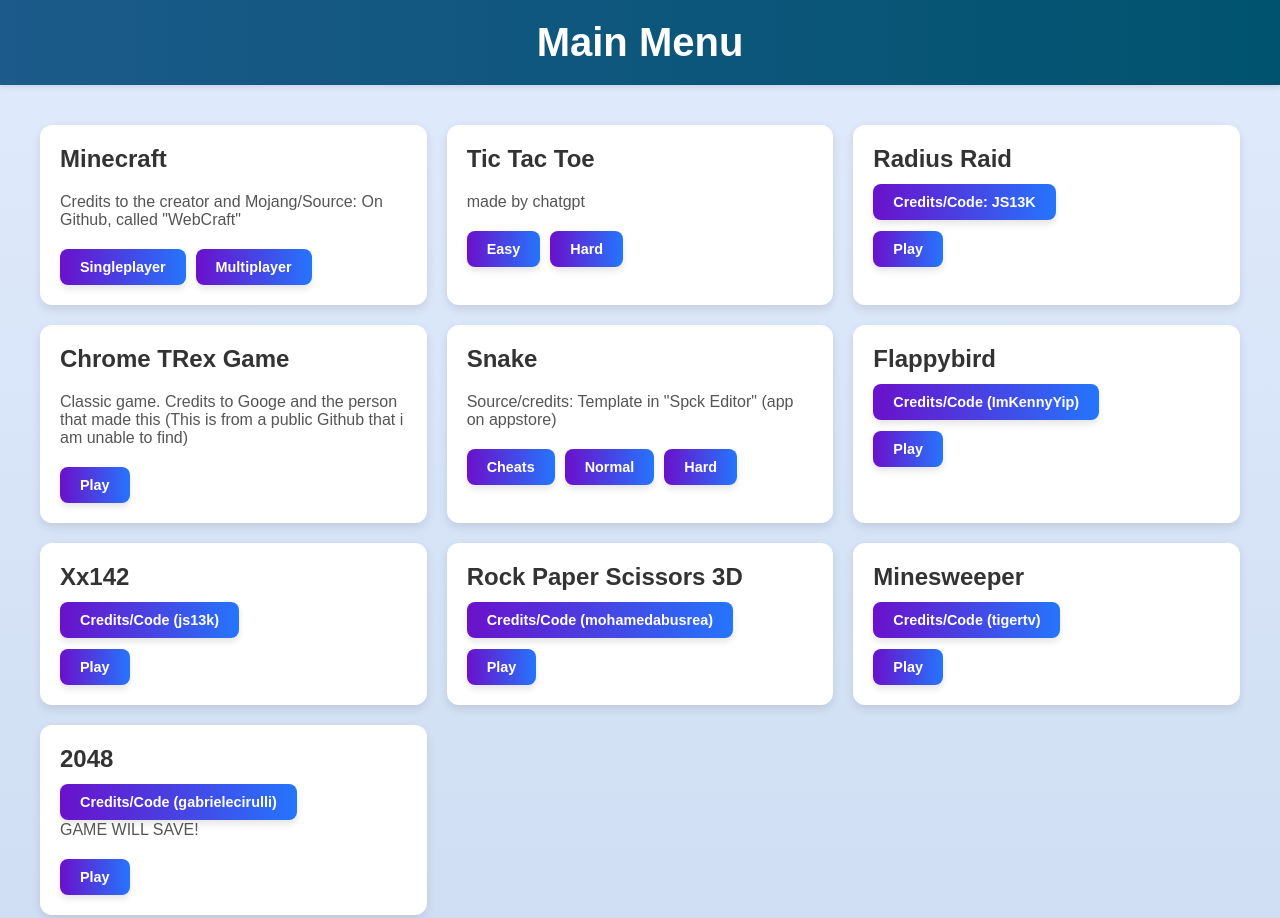
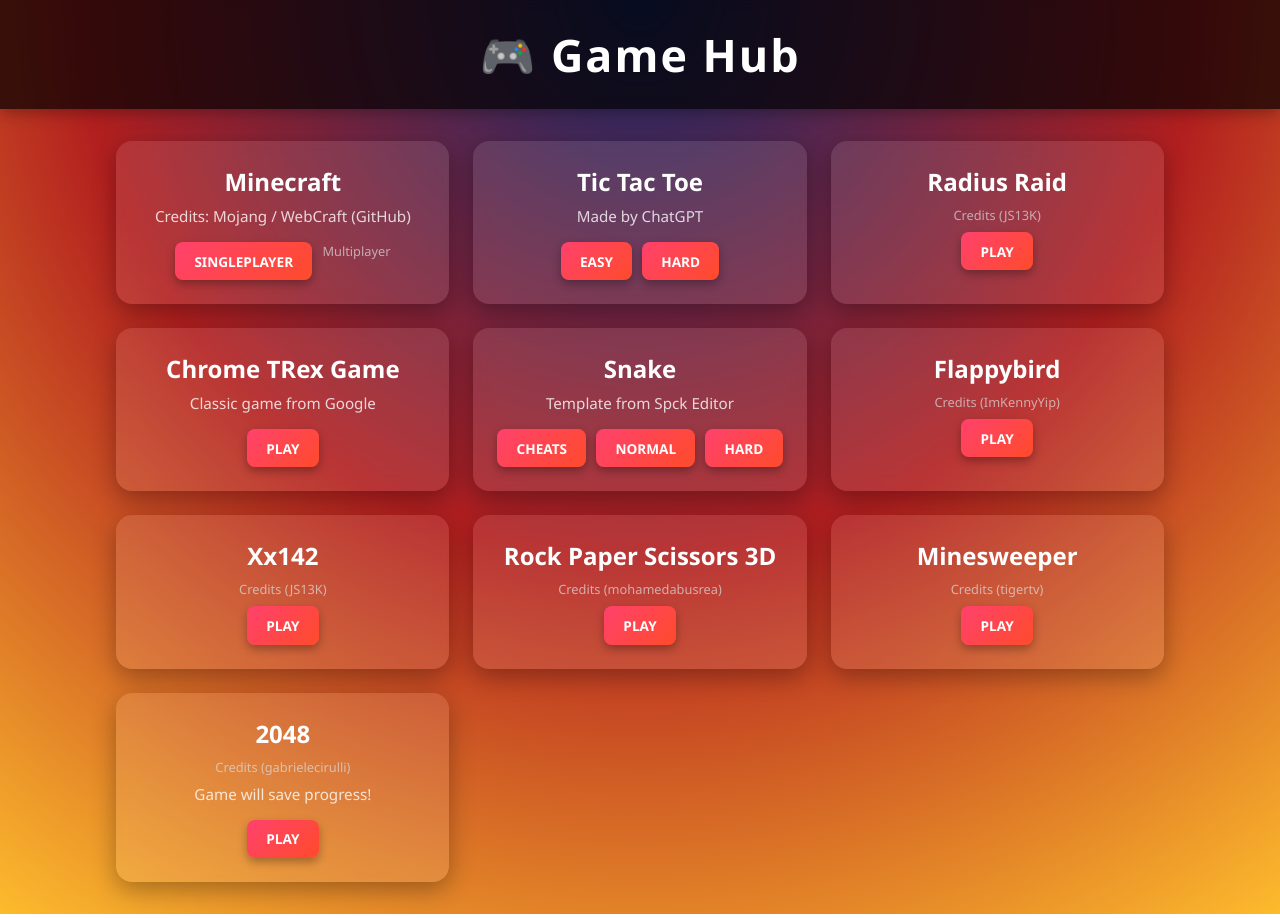
Before and after one commit to WhatDoIDo125/game, a plain HTML site: page index.html in a window 1280 px wide. Shown: the top 918 px of the page. Drawn offline with Linux system fonts and the light colour scheme.

Commit message:
Update index.html

```diff
--- a/index.html
+++ b/index.html
@@ -1,127 +1,143 @@
 <!DOCTYPE html>
 <html lang="de">
-
 <head>
   <meta charset="UTF-8">
   <meta name="viewport" content="width=device-width, initial-scale=1.0">
   <title>Main Menu</title>
   <style>
-    body {
-      font-family: 'Arial', sans-serif;
-      background: linear-gradient(to bottom, #e0eafc, #cfdef3);
+    * {
       margin: 0;
       padding: 0;
+      box-sizing: border-box;
+    }
+
+    body {
+      font-family: "Segoe UI", Roboto, sans-serif;
+      background: radial-gradient(circle at top, #1a2a6c, #b21f1f, #fdbb2d);
+      min-height: 100vh;
+      display: flex;
+      flex-direction: column;
     }
 
     header {
-      background: linear-gradient(to right, #1b5a8a, #00536e);
+      background: rgba(0, 0, 0, 0.7);
+      backdrop-filter: blur(6px);
       color: white;
       text-align: center;
-      padding: 20px 0;
-      box-shadow: 0 2px 5px rgba(0, 0, 0, 0.1);
+      padding: 1.5rem 0;
+      box-shadow: 0 4px 15px rgba(0, 0, 0, 0.3);
     }
 
     header h1 {
-      margin: 0;
-      font-size: 2.5em;
+      font-size: 2.8rem;
+      letter-spacing: 2px;
     }
 
     main {
+      flex: 1;
       max-width: 1200px;
-      margin: 30px auto;
-      padding: 10px;
+      margin: 2rem auto;
+      padding: 0 1rem;
       display: grid;
-      grid-template-columns: repeat(auto-fit, minmax(300px, 1fr));
-      gap: 20px;
+      grid-template-columns: repeat(auto-fit, minmax(280px, 1fr));
+      gap: 1.5rem;
     }
 
     section {
-      background: white;
-      border-radius: 12px;
-      box-shadow: 0 4px 10px rgba(0, 0, 0, 0.1);
-      padding: 20px;
+      background: rgba(255, 255, 255, 0.1);
+      backdrop-filter: blur(8px);
+      border-radius: 16px;
+      padding: 1.5rem;
+      text-align: center;
+      color: #fff;
+      box-shadow: 0 8px 25px rgba(0, 0, 0, 0.3);
       transition: transform 0.3s ease, box-shadow 0.3s ease;
     }
 
     section:hover {
-      transform: translateY(-5px);
-      box-shadow: 0 8px 20px rgba(0, 0, 0, 0.2);
+      transform: scale(1.03);
+      box-shadow: 0 12px 30px rgba(0, 0, 0, 0.4);
     }
 
     section h2 {
-      margin-top: 0;
-      color: #333;
-      font-size: 1.5em;
+      font-size: 1.5rem;
+      margin-bottom: 0.5rem;
+      color: #fff;
     }
 
     section p {
-      color: #555;
-      font-size: 1em;
-      margin: 10px 0 20px;
+      font-size: 0.95rem;
+      opacity: 0.8;
+      margin-bottom: 1rem;
+    }
+
+    section a[href^="http"] {
+      display: block;
+      font-size: 0.8rem;
+      opacity: 0.7;
+      margin-bottom: 0.5rem;
+      text-decoration: none;
+      color: #ddd;
     }
 
     .link-container {
       display: flex;
       flex-wrap: wrap;
+      justify-content: center;
       gap: 10px;
     }
 
-    a {
+    a:not([href^="http"]) {
       text-decoration: none;
       color: white;
-      background: linear-gradient(to right, #6a11cb, #2575fc);
-      padding: 10px 20px;
+      background: linear-gradient(135deg, #ff416c, #ff4b2b);
+      padding: 0.6rem 1.2rem;
       border-radius: 8px;
-      font-size: 0.9em;
       font-weight: bold;
-      text-align: center;
-      box-shadow: 0 4px 6px rgba(0, 0, 0, 0.1);
-      transition: background 0.3s ease, transform 0.2s ease;
+      text-transform: uppercase;
+      font-size: 0.85rem;
+      box-shadow: 0 4px 10px rgba(0, 0, 0, 0.3);
+      transition: transform 0.2s ease, background 0.3s ease;
     }
 
-    a:hover {
-      background: linear-gradient(to right, #2575fc, #6a11cb);
+    a:not([href^="http"]):hover {
+      background: linear-gradient(135deg, #ff4b2b, #ff416c);
       transform: translateY(-3px);
     }
 
+    /* ====== FOOTER ====== */
     footer {
-      background: linear-gradient(to right, #1b5a8a, #00536e);
-      color: white;
+      background: rgba(0, 0, 0, 0.7);
+      color: #ddd;
       text-align: center;
-      padding: 10px 0;
-      position: fixed;
-      bottom: 0;
-      width: 100%;
-      box-shadow: 0 -2px 5px rgba(0, 0, 0, 0.1);
+      padding: 0.8rem;
+      font-size: 0.85rem;
     }
 
     @media (max-width: 600px) {
+      header h1 {
+        font-size: 2rem;
+      }
       section {
-        padding: 15px;
+        padding: 1rem;
       }
-
-      a {
-        font-size: 12px;
-        padding: 8px 15px;
-      }
-
-      header h1 {
-        font-size: 2em;
+      a:not([href^="http"]) {
+        font-size: 0.75rem;
+        padding: 0.5rem 1rem;
       }
     }
   </style>
 </head>
-
 <body>
 
   <header>
-    <h1>Main Menu</h1>
+    <h1>🎮 Game Hub</h1>
   </header>
 
   <main>
     <section>
       <h2>Minecraft</h2>
-      <p>Credits to the creator and Mojang/Source: On Github, called "WebCraft"</p>
+      <p>Credits: Mojang / WebCraft (GitHub)</p>
       <div class="link-container">
         <a href="singleplayer.html">Singleplayer</a>
         <a href="https://node-js-server-nvx3.onrender.com">Multiplayer</a>
@@ -130,7 +146,7 @@
 
     <section>
       <h2>Tic Tac Toe</h2>
-      <p>made by chatgpt</p>
+      <p>Made by ChatGPT</p>
       <div class="link-container">
         <a href="TicTacToe.html">Easy</a>
         <a href="TicTacToeHard.html">Hard</a>
@@ -139,8 +155,7 @@
 
     <section>
       <h2>Radius Raid</h2>
-      <a href="https://github.com/jackrugile/radius-raid-js13k?tab=readme-ov-file">Credits/Code: JS13K</a>
-      <p></p>
+      <a href="https://github.com/jackrugile/radius-raid-js13k?tab=readme-ov-file">Credits (JS13K)</a>
       <div class="link-container">
         <a href="rraid.html">Play</a>
       </div>
@@ -148,7 +163,7 @@
 
     <section>
       <h2>Chrome TRex Game</h2>
-      <p>Classic game. Credits to Googe and the person that made this (This is from a public Github that i am unable to find)</p>
+      <p>Classic game from Google</p>
       <div class="link-container">
         <a href="dinogame.html">Play</a>
       </div>
@@ -156,7 +171,7 @@
 
     <section>
       <h2>Snake</h2>
-      <p>Source/credits: Template in "Spck Editor" (app on appstore)</p>
+      <p>Template from Spck Editor</p>
       <div class="link-container">
         <a href="snakeCheats/index.html">Cheats</a>
         <a href="snake/index.html">Normal</a>
@@ -166,8 +181,7 @@
 
     <section>
       <h2>Flappybird</h2>
-      <a href="https://github.com/ImKennyYip/flappy-bird">Credits/Code (ImKennyYip)</a>
-      <p></p>
+      <a href="https://github.com/ImKennyYip/flappy-bird">Credits (ImKennyYip)</a>
       <div class="link-container">
         <a href="flappybird/index.html">Play</a>
       </div>
@@ -175,8 +189,7 @@
 
     <section>
       <h2>Xx142</h2>
-      <a href="https://github.com/bencoder/js13k-2019">Credits/Code (js13k)</a>
-      <p></p>
+      <a href="https://github.com/bencoder/js13k-2019">Credits (JS13K)</a>
       <div class="link-container">
         <a href="xx142/src/index.html">Play</a>
       </div>
@@ -184,8 +197,7 @@
 
     <section>
       <h2>Rock Paper Scissors 3D</h2>
-      <a href="https://github.com/mohamedabusrea/YT-rock-paper-scissors-game">Credits/Code (mohamedabusrea)</a>
-      <p></p>
+      <a href="https://github.com/mohamedabusrea/YT-rock-paper-scissors-game">Credits (mohamedabusrea)</a>
       <div class="link-container">
         <a href="rockps/index.html">Play</a>
       </div>
@@ -193,8 +205,7 @@
 
     <section>
       <h2>Minesweeper</h2>
-      <a href="https://github.com/tigertv/tigergames">Credits/Code (tigertv)</a>
-      <p></p>
+      <a href="https://github.com/tigertv/tigergames">Credits (tigertv)</a>
       <div class="link-container">
         <a href="minesweeper/index.html">Play</a>
       </div>
@@ -202,8 +213,8 @@
 
     <section>
       <h2>2048</h2>
-      <a href="https://github.com/gabrielecirulli/2048">Credits/Code (gabrielecirulli)</a>
-      <p>GAME WILL SAVE!</p>
+      <a href="https://github.com/gabrielecirulli/2048">Credits (gabrielecirulli)</a>
+      <p>Game will save progress!</p>
       <div class="link-container">
         <a href="2048-master/index.html">Play</a>
       </div>
@@ -211,5 +222,4 @@
   </main>
 
 </body>
-
 </html>
```
